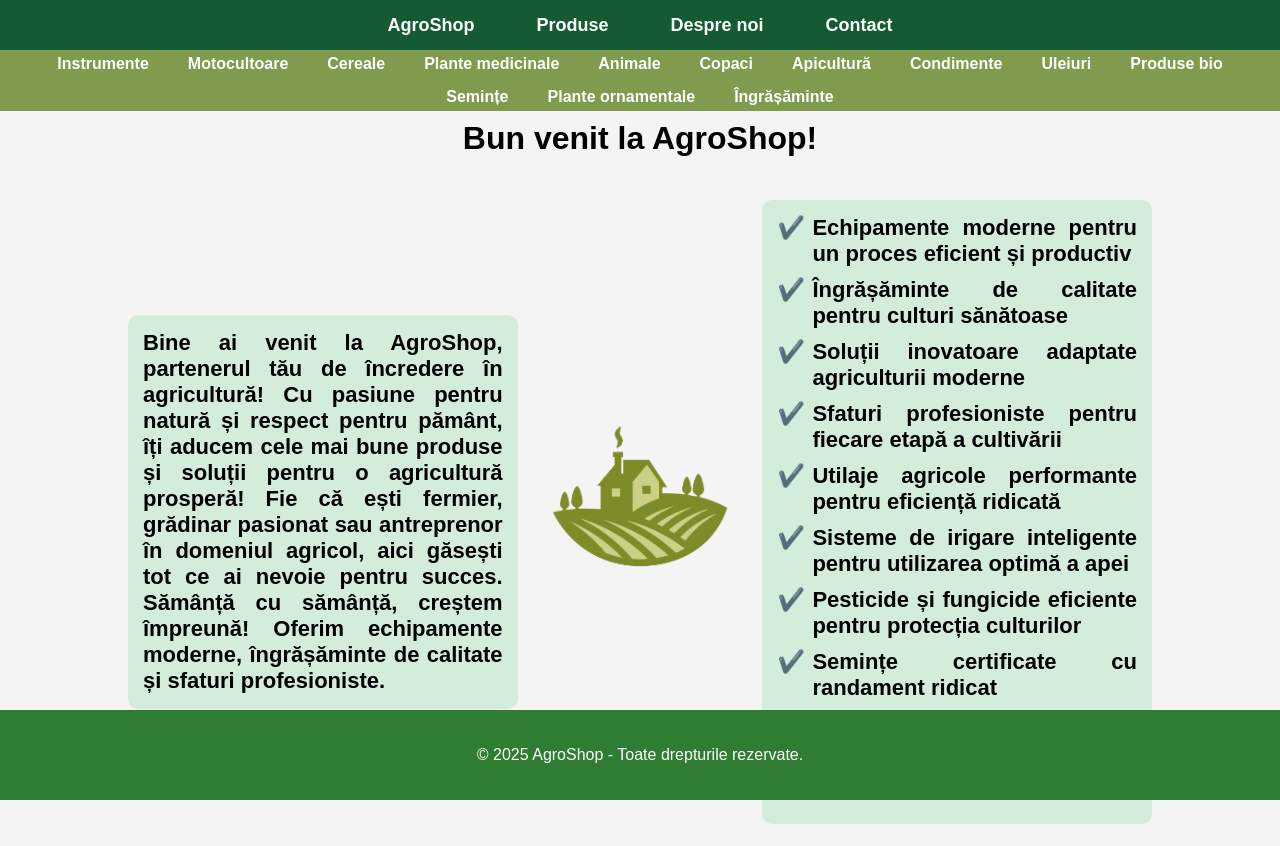
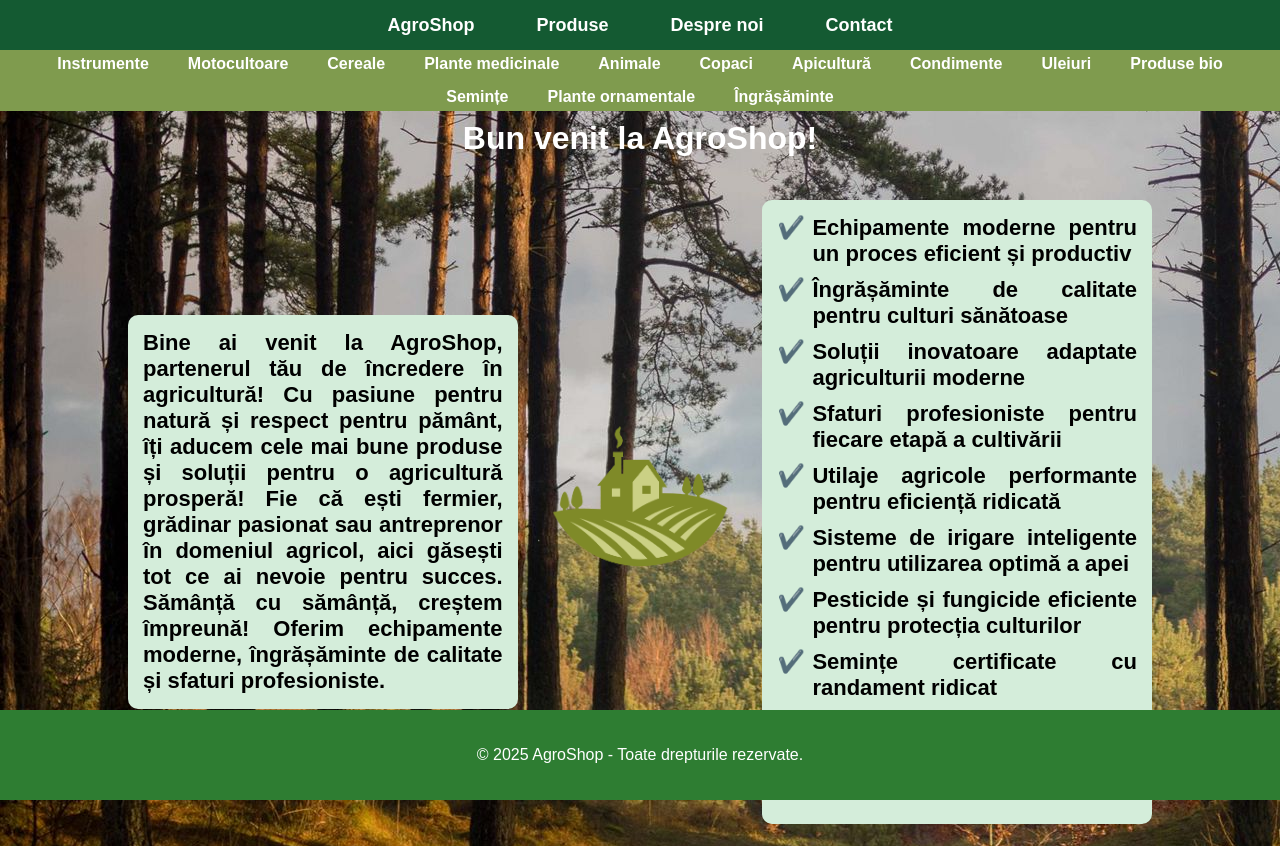
Before and after one commit to SerofimCostriba/Lucrari_de_laborator_Tweb_Costriba_Serafim_CR-232, a PHP site: page / in a window 1280 px wide. Run offline with PHP 8.4, Linux system fonts and the light colour scheme.

Commit message:
background image for index and set directory for css

```diff
--- a/style_index.css
+++ b/CSS/style_index.css
@@ -1,11 +1,12 @@
 body {
     margin: 0;
     padding: 0;
-    background: #f4f4f4;
+    background-image: url("../Image/forest_path_summer_125991_1920x1080.jpg");
     font-family: Arial, sans-serif;
     display: flex;
     flex-direction: column;
     align-items: center;
+
 }
 
 /* Navbar principal */
@@ -173,6 +174,7 @@ footer {
 
 h1 {
     margin-top: 15vh;
+    color: white;
 }
 
 /* Responsivitate */
--- a/index.html
+++ b/index.html
@@ -5,11 +5,10 @@
     <meta charset="UTF-8">
     <meta name="viewport" content="width=device-width, initial-scale=1.0">
     <title>AgroShop</title>
-    <link rel="stylesheet" href="style_index.css">
+    <link rel="stylesheet" href="CSS/style_index.css">
 </head>
 
 <body>
-
      <header>
         <nav class="navbar">
             <ul>
@@ -40,6 +39,7 @@
     </header>
 
     <main>
+
         <div class="main-section">
             <h1>Bun venit la AgroShop!</h1>
             <div class="content-container">
--- a/index_Contacte.html
+++ b/index_Contacte.html
@@ -4,7 +4,7 @@
     <meta charset="UTF-8">
     <meta name="viewport" content="width=device-width, initial-scale=1.0">
     <title>AgroShop - Contact</title>
-    <link rel="stylesheet" href="style_contacte.css">
+    <link rel="stylesheet" href="CSS/style_contacte.css">
 </head>
 <body>
 
--- a/index_Despre_noi.html
+++ b/index_Despre_noi.html
@@ -4,7 +4,7 @@
     <meta charset="UTF-8">
     <meta name="viewport" content="width=device-width, initial-scale=1.0">
     <title>AgroShop - Despre Noi</title>
-    <link rel="stylesheet" href="style_Despre_noi.css">
+    <link rel="stylesheet" href="CSS/style_Despre_noi.css">
 </head>
 <body>
 
--- a/index_Produse.html
+++ b/index_Produse.html
@@ -4,7 +4,7 @@
     <meta charset="UTF-8">
     <meta name="viewport" content="width=device-width, initial-scale=1.0">
     <title>AgroShop</title>
-    <link rel="stylesheet" href="style_produse.css">
+    <link rel="stylesheet" href="CSS/style_produse.css">
 </head>
 <body>
 
```
Also changed, not shown: CSS/style_Despre_noi.css (renamed from style_Despre_noi.css), CSS/style_contacte.css (renamed from style_contacte.css), CSS/style_produse.css (renamed from style_produse.css), Image/forest_path_summer_125991_1920x1080.jpg (added).
